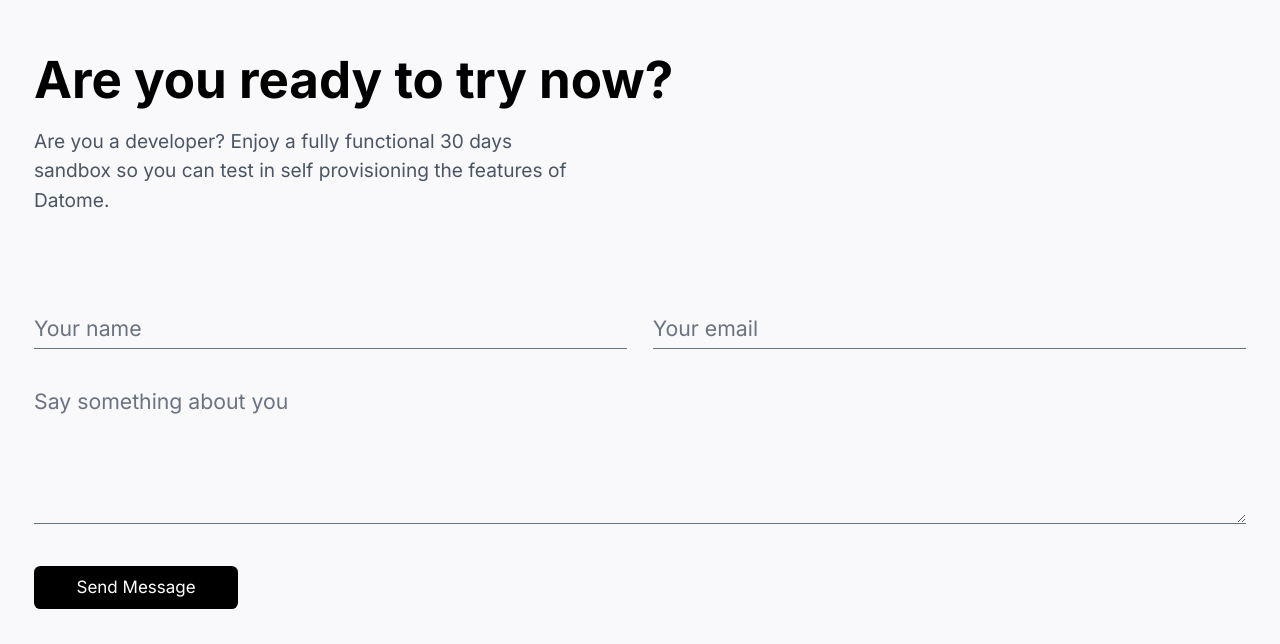
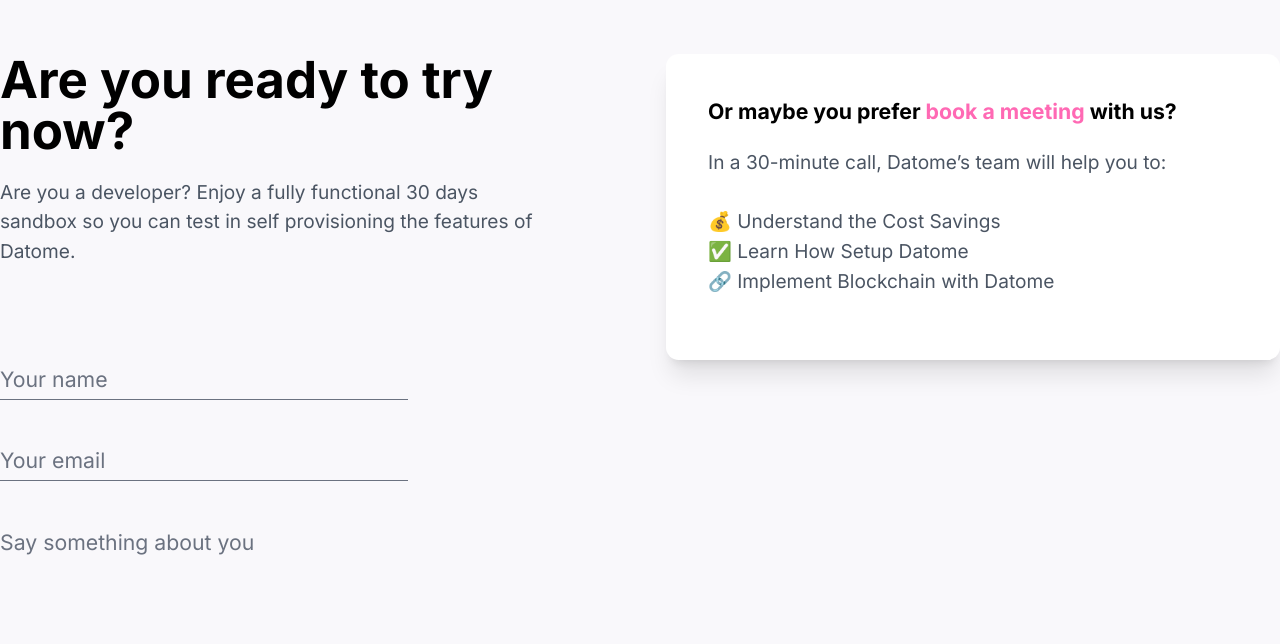
Before and after one commit to devbewill/chainkpr, a Next.js app: page / in a window 1280 px wide. Shown: the part 7556-8200 px from the top of the page. Built offline with nearby package versions, Linux system fonts and the light colour scheme.

Commit message:
fixing contact form

```diff
--- a/package.json
+++ b/package.json
@@ -17,6 +17,7 @@
     "next": "13.4.19",
     "next-themes": "^0.2.1",
     "react": "18.2.0",
+    "react-calendly": "^4.1.1",
     "react-dom": "18.2.0",
     "tailwindcss": "^3.3.3"
   },
--- a/src/components/Contacts.js
+++ b/src/components/Contacts.js
@@ -1,8 +1,10 @@
 export default function Contacts() {
   return (
-    <section className="contacts">
-      <div className="overflow-hidden  py-14 sm:py-20 bg-secondary">
-        <div className="mx-auto max-w-7xl px-6 lg:px-8">
+    <section className="contacts bg-secondary">
+      <div className="flex mx-auto max-w-screen-xl py-20 gap-12">
+        {/* left */}
+
+        <div className=" lg:w-1/2">
           <h1 className="text-2xl font-bold text-black md:text-5xl">
             Are you ready to try now?
           </h1>
@@ -18,8 +20,8 @@
               name="access_key"
               value="YOUR_ACCESS_KEY_HERE"
             />
-            <div class="grid gap-6 sm:grid-cols-2">
-              <div class="relative z-0">
+            <div class="flex flex-col gap-8 max-w-sm">
+              <div class="relative z-0 ">
                 <input
                   type="text"
                   name="name"
@@ -61,6 +63,25 @@
             </button>
           </form>
         </div>
+
+        {/* right */}
+
+        <div className=" lg:w-1/2 ">
+          <div className="mx-auto p-10 bg-white rounded-xl shadow-xl ">
+            <h1 className="text-xl font-bold text-black">
+              Or maybe you prefer{" "}
+              <span className="text-primary">book a meeting</span> with us?
+            </h1>
+
+            <p className="my-5 text-lg max-w-lg text-gray-600 ">
+              In a 30-minute call, Datome’s team will help you to: ‍ <br></br>
+              <br></br>
+              💰 Understand the Cost Savings <br></br>✅ Learn How Setup Datome{" "}
+              <br></br>
+              🔗 Implement Blockchain with Datome
+            </p>
+          </div>
+        </div>
       </div>
     </section>
   );
--- a/src/components/Quote.js
+++ /dev/null
@@ -1,15 +0,0 @@
-export default function Quote() {
-  return (
-    <section className="quote">
-      <div className="mx-auto max-w-7xl rounded-xl p-6 my-10 bg-slate-100">
-        <span className="pb-4 block text-lg text-primary uppercase">
-          WHAT WE BELIEVE IN
-        </span>
-        <p className="text-2xl lg:text-7xl font-bold leading-relaxed  ">
-          Simplify data management and ensure traceability without the
-          complexity
-        </p>
-      </div>
-    </section>
-  );
-}
```
Also changed, not shown: 1 other file (tests, documents, lock files or other folders).
